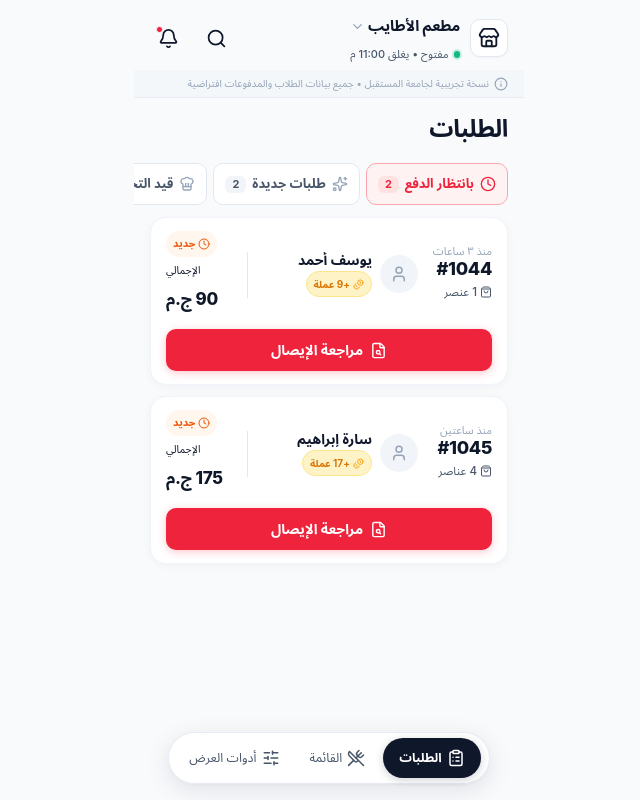
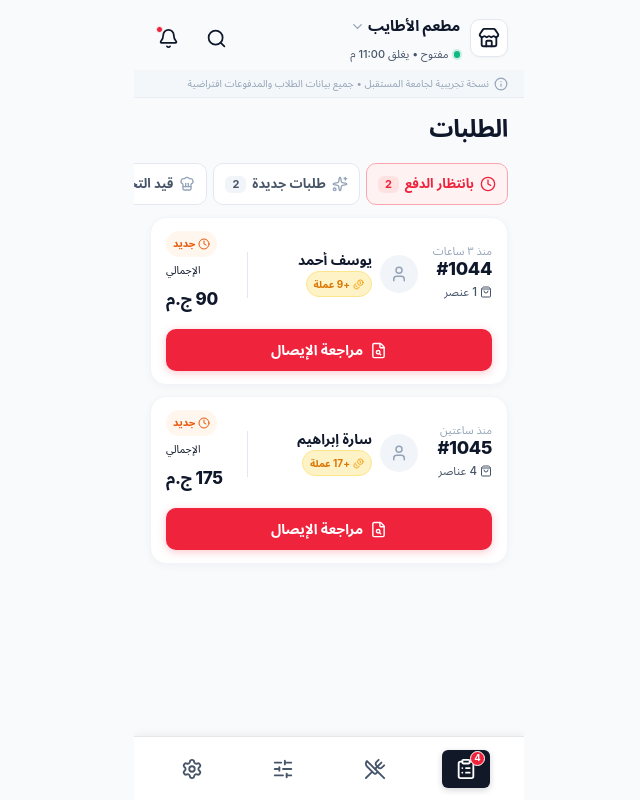
Before and after one commit to abdulkarimaklouk/restaurant-web-demo, a React (Vite) app: page / in a window 1280 px wide. Shown: the whole page, without its empty margins (311-951 px from the left). Built offline with nearby package versions, Linux system fonts and the light colour scheme.

Commit message:
feat: redesign footer and add settings page

```diff
--- a/src/app/App.tsx
+++ b/src/app/App.tsx
@@ -1,7 +1,7 @@
 import { useState } from 'react';
 import { MobileAppShell } from '../components/layout/MobileAppShell';
 import { TopHeader } from '../components/layout/TopHeader';
-import { BottomNavigation } from '../components/layout/BottomNavigation';
+import { BottomNavigation, NavTab } from '../components/layout/BottomNavigation';
 import { OrdersPage } from '../features/orders/OrdersPage';
 import { Toast, ToastProps } from '../components/ui/Toast';
 import { useOrderStore } from '../data/mockStore';
@@ -25,6 +25,7 @@ export function getNotificationMessage(pendingCount: number): string {
 
 export function App() {
   const { counts } = useOrderStore();
+  const [activeTab, setActiveTab] = useState<NavTab>('orders');
   const [toast, setToast] = useState<{
     message: string;
     type?: ToastProps['type'];
@@ -51,11 +52,16 @@ export function App() {
         hasNotifications={counts.pending > 0}
       />
 
-      {/* Primary Approved Screen: Orders Dashboard */}
-      <OrdersPage onShowToast={showToast} />
+      {/* Primary Approved Screens */}
+      {activeTab === 'orders' && <OrdersPage onShowToast={showToast} />}
+      {activeTab === 'settings' && <main className="settings-page" aria-label="الإعدادات" />}
 
-      {/* Floating Bottom Navigation */}
-      <BottomNavigation onShowNotice={(msg) => showToast(msg, 'info')} />
+      {/* Full-width Edge-to-Edge Bottom Navigation */}
+      <BottomNavigation
+        activeTab={activeTab}
+        onTabChange={setActiveTab}
+        onShowNotice={(msg) => showToast(msg, 'info')}
+      />
 
       {/* Floating Toast Notification */}
       {toast && (
--- a/src/components/layout/BottomNavigation.css
+++ b/src/components/layout/BottomNavigation.css
@@ -1,75 +1,108 @@
-.bottom-nav-container {
+/* Traditional full-width edge-to-edge footer without rounded corners */
+.bottom-nav-footer {
   position: absolute;
-  bottom: 16px;
+  bottom: 0;
   left: 0;
   right: 0;
+  width: 100%;
+  height: 64px;
+  height: calc(64px + env(safe-area-inset-bottom, 0px));
+  background-color: #FFFFFF;
+  border-top: 1px solid #E5E7EB;
+  box-shadow: 0 -2px 8px rgba(15, 23, 42, 0.05);
   display: flex;
-  justify-content: center;
   align-items: center;
+  justify-content: space-around;
+  padding: 8px 12px calc(8px + env(safe-area-inset-bottom, 0px));
   z-index: 100;
-  padding: 0 16px;
-  pointer-events: none;
+  border-radius: 0;
 }
 
-.bottom-nav-pill {
-  pointer-events: auto;
+/* Four equally distributed icon slots with minimum 44x44px clickable area */
+.nav-item {
+  flex: 1;
+  height: 100%;
+  min-width: 44px;
+  min-height: 44px;
   display: flex;
   align-items: center;
-  gap: 6px;
-  background-color: rgba(255, 255, 255, 0.96);
-  backdrop-filter: blur(14px);
-  -webkit-backdrop-filter: blur(14px);
-  padding: 5px 8px;
-  border-radius: var(--radius-pill);
-  box-shadow: 0 6px 24px rgba(15, 23, 42, 0.1), 0 1px 3px rgba(0, 0, 0, 0.04);
-  border: 1px solid rgba(226, 232, 240, 0.85);
+  justify-content: center;
+  background: none;
+  border: none;
+  cursor: pointer;
+  padding: 0;
+  user-select: none;
 }
 
-.nav-item {
+/* Centered icon container with balanced proportions and smooth transition */
+.nav-icon-wrap {
+  position: relative;
+  width: 48px;
+  height: 38px;
+  border-radius: 6px;
   display: flex;
   align-items: center;
-  gap: 5px;
-  padding: 7px 12px;
-  border-radius: var(--radius-pill);
-  color: var(--color-text-secondary);
-  font-size: 12.5px;
-  font-weight: 500;
+  justify-content: center;
+  background: transparent;
   transition: all 0.2s ease;
-  white-space: nowrap;
 }
 
-.nav-item.active {
-  background-color: var(--color-primary-dark);
-  color: #ffffff;
-  padding: 7px 16px;
-  font-weight: 700;
-  box-shadow: 0 2px 8px rgba(15, 23, 42, 0.2);
+/* Icons: 22px visual dimensions, #475569 inactive */
+.nav-icon {
+  width: 22px;
+  height: 22px;
+  color: #475569;
+  flex-shrink: 0;
+  transition: color 0.2s ease;
+}
+
+/* Active Button: dark background #111827, border-radius 6px, white icon */
+.nav-item.active .nav-icon-wrap {
+  background-color: #111827;
+  box-shadow: 0 2px 6px rgba(17, 24, 39, 0.18);
 }
 
 .nav-item.active .nav-icon {
-  color: #ffffff;
+  color: #FFFFFF;
 }
 
-.nav-item:active {
-  transform: scale(0.97);
+/* Active tap feedback */
+.nav-item:active .nav-icon-wrap {
+  transform: scale(0.96);
 }
 
-/* Desktop hover: active while cursor is over the item, removed immediately on mouse leave */
+/* Desktop hover for inactive items */
 @media (hover: hover) and (pointer: fine) {
-  .nav-item:not(.active):hover {
-    background-color: rgba(241, 245, 249, 0.8);
-    color: var(--color-text-main);
+  .nav-item:not(.active):hover .nav-icon {
+    color: #111827;
   }
 }
 
-/* Mobile touch: temporary pressed background only while touching down, no sticky hover */
+/* Mobile touch for inactive items */
 @media (hover: none) and (pointer: coarse) {
-  .nav-item:not(.active):active {
-    background-color: rgba(241, 245, 249, 0.8);
-    color: var(--color-text-main);
+  .nav-item:not(.active):active .nav-icon {
+    color: #111827;
   }
 }
 
-.nav-icon {
-  flex-shrink: 0;
+/* Unread / New Orders Badge above Orders icon */
+.nav-orders-badge {
+  position: absolute;
+  top: 1px;
+  right: 5px;
+  min-width: 15px;
+  height: 15px;
+  padding: 0 3.5px;
+  border-radius: 9999px;
+  background-color: var(--color-crimson, #ef233c);
+  color: #ffffff;
+  font-size: 9.5px;
+  font-weight: 700;
+  line-height: 1;
+  display: flex;
+  align-items: center;
+  justify-content: center;
+  border: 1.5px solid #ffffff;
+  pointer-events: none;
+  box-shadow: 0 1px 3px rgba(0, 0, 0, 0.2);
 }
--- a/src/components/layout/BottomNavigation.tsx
+++ b/src/components/layout/BottomNavigation.tsx
@@ -1,54 +1,95 @@
 import React from 'react';
-import { ClipboardList, UtensilsCrossed, SlidersHorizontal } from 'lucide-react';
+import { ClipboardList, UtensilsCrossed, SlidersHorizontal, Settings } from 'lucide-react';
+import { useOrderStore } from '../../data/mockStore';
 import './BottomNavigation.css';
 
+export type NavTab = 'orders' | 'menu' | 'analytics' | 'settings';
+
 interface BottomNavigationProps {
+  activeTab: NavTab;
+  onTabChange: (tab: NavTab) => void;
   onShowNotice: (message: string) => void;
+  unreadOrdersCount?: number;
 }
 
-export const BottomNavigation: React.FC<BottomNavigationProps> = ({ onShowNotice }) => {
-  const handleNavClick = (dest: 'orders' | 'menu' | 'tools') => {
+export const BottomNavigation: React.FC<BottomNavigationProps> = ({
+  activeTab,
+  onTabChange,
+  onShowNotice,
+  unreadOrdersCount,
+}) => {
+  const { counts } = useOrderStore();
+  const unreadCount =
+    unreadOrdersCount !== undefined ? unreadOrdersCount : counts.pending + counts.new;
+
+  const handleNavClick = (dest: NavTab) => {
     if (dest === 'menu') {
       onShowNotice('سيتم تفعيل قسم إدارة القائمة في المرحلة التالية');
-    } else if (dest === 'tools') {
+    } else if (dest === 'analytics') {
       onShowNotice('سيتم تفعيل قسم أدوات العرض التوضيحي في المرحلة التالية');
+    } else {
+      onTabChange(dest);
     }
   };
 
   return (
-    <nav className="bottom-nav-container" aria-label="شريط التنقل الرئيسي">
-      <div className="bottom-nav-pill">
-        {/* Orders Tab (Always Active in this phase) */}
+    <footer className="bottom-nav-footer" aria-label="شريط التنقل الرئيسي">
+      {/* 1. Orders */}
       <button
         type="button"
-          className="nav-item active"
+        className={`nav-item ${activeTab === 'orders' ? 'active' : ''}`}
         onClick={() => handleNavClick('orders')}
-          aria-current="page"
+        aria-label="الطلبات"
+        aria-current={activeTab === 'orders' ? 'page' : undefined}
       >
-          <ClipboardList size={18} className="nav-icon" />
-          <span className="nav-label">الطلبات</span>
+        <span className="nav-icon-wrap">
+          <ClipboardList size={22} strokeWidth={2} className="nav-icon" />
+          {unreadCount > 0 && (
+            <span className="nav-orders-badge" aria-label={`${unreadCount} طلبات جديدة`}>
+              {unreadCount > 9 ? '9+' : unreadCount}
+            </span>
+          )}
+        </span>
       </button>
 
-        {/* Menu Tab */}
+      {/* 2. Menu */}
       <button
         type="button"
-          className="nav-item"
+        className={`nav-item ${activeTab === 'menu' ? 'active' : ''}`}
         onClick={() => handleNavClick('menu')}
+        aria-label="القائمة"
+        aria-current={activeTab === 'menu' ? 'page' : undefined}
       >
-          <UtensilsCrossed size={18} className="nav-icon" />
-          <span className="nav-label">القائمة</span>
+        <span className="nav-icon-wrap">
+          <UtensilsCrossed size={22} strokeWidth={2} className="nav-icon" />
+        </span>
       </button>
 
-        {/* Demo Tools Tab */}
+      {/* 3. Analytics */}
       <button
         type="button"
-          className="nav-item"
-          onClick={() => handleNavClick('tools')}
+        className={`nav-item ${activeTab === 'analytics' ? 'active' : ''}`}
+        onClick={() => handleNavClick('analytics')}
+        aria-label="التحليلات"
+        aria-current={activeTab === 'analytics' ? 'page' : undefined}
       >
-          <SlidersHorizontal size={18} className="nav-icon" />
-          <span className="nav-label">أدوات العرض</span>
+        <span className="nav-icon-wrap">
+          <SlidersHorizontal size={22} strokeWidth={2} className="nav-icon" />
+        </span>
       </button>
-      </div>
-    </nav>
+
+      {/* 4. Settings */}
+      <button
+        type="button"
+        className={`nav-item ${activeTab === 'settings' ? 'active' : ''}`}
+        onClick={() => handleNavClick('settings')}
+        aria-label="الإعدادات"
+        aria-current={activeTab === 'settings' ? 'page' : undefined}
+      >
+        <span className="nav-icon-wrap">
+          <Settings size={22} strokeWidth={2} className="nav-icon" />
+        </span>
+      </button>
+    </footer>
   );
 };
--- a/src/styles/global.css
+++ b/src/styles/global.css
@@ -69,3 +69,11 @@ button {
   display: flex;
   flex-direction: column;
 }
+
+/* Empty Settings Screen */
+.settings-page {
+  flex: 1;
+  width: 100%;
+  min-width: 0;
+  background-color: var(--color-page-bg);
+}
```
Lines whose indentation alone changed are shown as unchanged.
